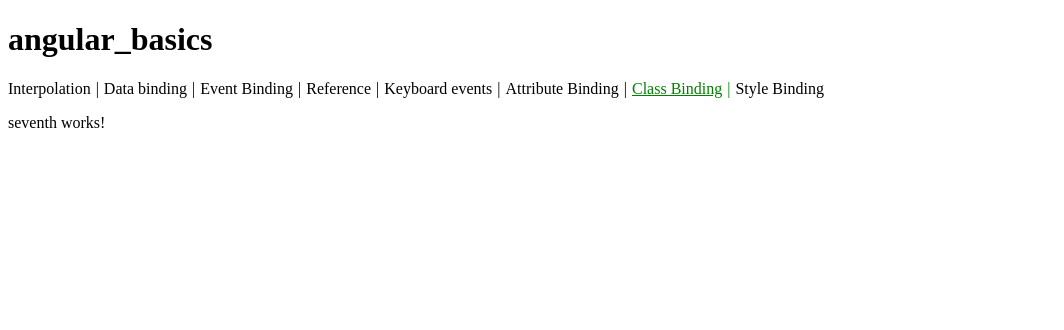
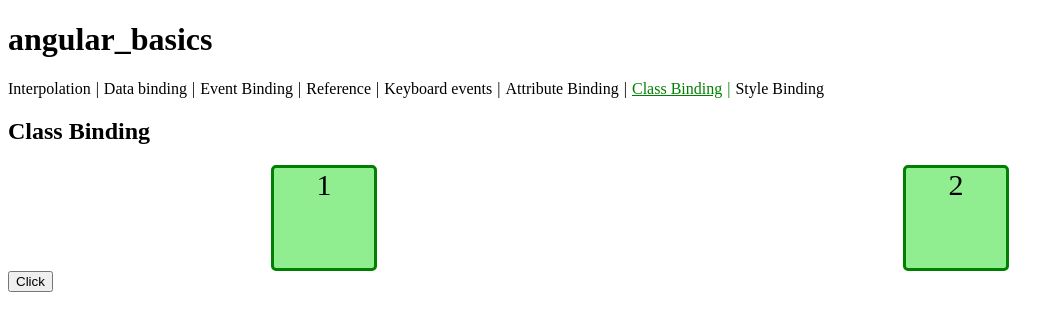
Before and after one commit to uberzerg9/angular_basics, an Angular app: page /seventh in a window 1280 px wide. Shown: the top 330 px of the page, without its empty margins (0-1064 px from the left). Built offline with nearby package versions, Linux system fonts and the light colour scheme.

Commit message:
class and style inline bindings

```diff
--- a/src/app/eight/eight.component.css
+++ b/src/app/eight/eight.component.css
@@ -0,0 +1,8 @@
+.block {
+    width: 100px;
+    height: 100px;
+    display: flex;
+    justify-content: center;
+    align-items: center;
+    font-family: serif;
+}
--- a/src/app/eight/eight.component.html
+++ b/src/app/eight/eight.component.html
@@ -1 +1,11 @@
-<p>eight works!</p>
+<h2>Style binding</h2>
+
+<div [style.background-color]="'green'" class="block">
+    Block
+</div>
+<hr>
+<button (click)="toggle = !toggle">Change bg</button>
+<hr>
+<div [style.background-color]="toggle ? 'gold' : 'skyblue'" class="block">
+    Block
+</div>
--- a/src/app/eight/eight.component.ts
+++ b/src/app/eight/eight.component.ts
@@ -1,10 +1,14 @@
-import { Component } from '@angular/core';
+import { Component, OnInit } from '@angular/core';
 
 @Component({
   selector: 'app-eight',
   templateUrl: './eight.component.html',
   styleUrls: ['./eight.component.css']
 })
-export class EightComponent {
+export class EightComponent implements OnInit {
 
+  toggle = false;
+
+  constructor() {}
+  ngOnInit() {}
 }
--- a/src/app/seventh/seventh.component.css
+++ b/src/app/seventh/seventh.component.css
@@ -0,0 +1,21 @@
+.blocks {
+    display: flex;
+    justify-content: space-around;
+}
+
+.blocks div {
+    width: 100px;
+    height: 100px;
+    background: #ddd;
+    text-align: center;
+    font-size: 30px;
+    border-radius: 5px;
+}
+
+.blocks .bg {
+    background: lightgreen;
+}
+
+.border {
+    border: 3px solid green;
+}
--- a/src/app/seventh/seventh.component.html
+++ b/src/app/seventh/seventh.component.html
@@ -1 +1,7 @@
-<p>seventh works!</p>
+<h2>Class Binding</h2>
+
+<div class="blocks">
+    <div [class]="stringClasses">1</div>
+    <div [class.bg]="flag" [class.border]="flag">2</div>
+</div>
+<button (click)="flag = !flag">Click</button>
--- a/src/app/seventh/seventh.component.ts
+++ b/src/app/seventh/seventh.component.ts
@@ -1,10 +1,15 @@
-import { Component } from '@angular/core';
+import { Component, OnInit } from '@angular/core';
 
 @Component({
   selector: 'app-seventh',
   templateUrl: './seventh.component.html',
   styleUrls: ['./seventh.component.css']
 })
-export class SeventhComponent {
+export class SeventhComponent implements OnInit{
 
+  stringClasses="bg border";
+  flag=true;
+
+  constructor() {}
+  ngOnInit() {}
 }
```
